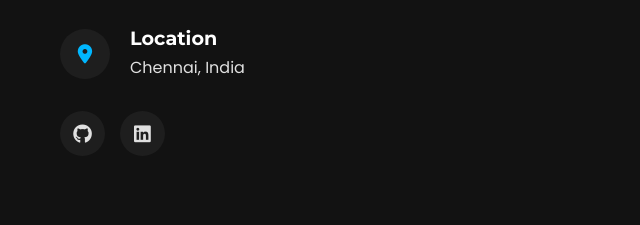
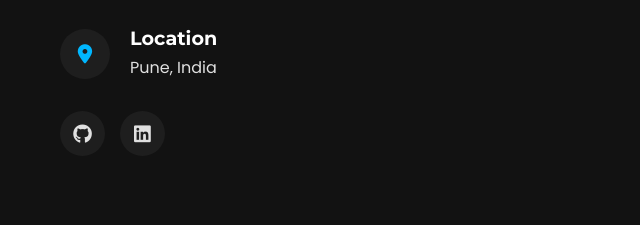
Before and after one commit to Shaunakwhaval/portfolio, a plain HTML site: page index.html in a window 1280 px wide. Shown: the part 5506-5731 px from the top of the page, 0-640 px from the left. Drawn offline with nearby package versions, Linux system fonts and the light colour scheme.

Commit message:
minor changes

```diff
--- a/index.html
+++ b/index.html
@@ -335,7 +335,7 @@
                         <i class="fas fa-map-marker-alt"></i>
                         <div class="contact-details">
                             <h3>Location</h3>
-                            <p>Chennai, India</p>
+                            <p>Pune, India</p>
                         </div>
                     </div>
                     <div class="social-links">
```
